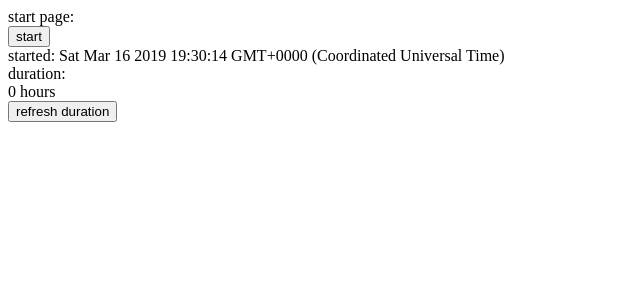
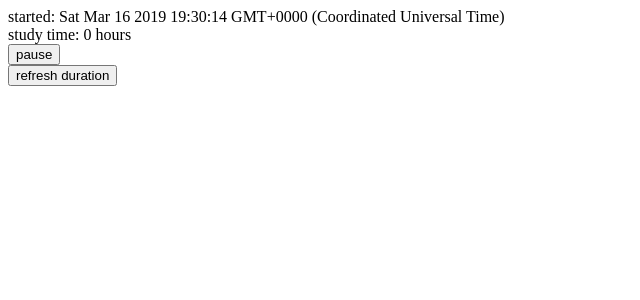
Before and after one commit to iarigby/lerna, an Angular app: page /study-session in a window 1280 px wide. Both pictures are taken after a click on the button "start". Shown: the top 300 px of the page, without its empty margins (0-640 px from the left). Built offline with nearby package versions, Linux system fonts and the light colour scheme.

Commit message:
study-session: breaks kinda work

```diff
--- a/src/app/study-session/study-session.component.html
+++ b/src/app/study-session/study-session.component.html
@@ -1,21 +1,31 @@
 <div>
-  <div>
-    <div>start page: </div>
-    <!-- <input></input> -->
-    <button (click)="start_session(54)">start</button>
+  <div *ngIf="!session">
+    <div>
+      <div>start page: </div>
+      <!-- <input></input> -->
+      <button (click)="start_session(54)">start</button>
+    </div>
   </div>
   <!-- button available if book has another session with finished page -->
   <button *ngIf="false" (click)="start_session(____)">continue from page </button>
   <div *ngIf="session">
     <div> started: {{session.segments[0].start}} </div>
-    <div> duration:
+    <div> study time:
       <!-- TODO "duration:" needs to be removed or replaced (example, you've been studying for:) -->
       <!-- TODO why is it 1 hour when it starts? -->
-      <div *ngIf="duration.getHours() - 1"> {{duration.getHours()}} hours </div>
-      <div *ngIf="duration.getMinutes()"> {{duration.getMinutes()}} minutes </div>
-      <div *ngIf="duration.getSeconds()"> {{duration.getSeconds()}} seconds </div>
+      <span *ngIf="duration.getHours() - 1"> {{duration.getHours()}} hours </span>
+      <span *ngIf="duration.getMinutes()"> {{duration.getMinutes()}} minutes </span>
+      <span *ngIf="duration.getSeconds()"> {{duration.getSeconds()}} seconds </span>
       <!--TODO find efficient way to automatically refresh and display-->
     </div>
+    <div *ngIf="breaks_count">
+       breaks: {{breaks_count}} for {{breaks_duration.getMinutes()}}
+    </div>
+    <div>
+      <button *ngIf="!this.session.segments[0].end" (click)="pause_session()">pause</button>
+      <button *ngIf="this.session.segments[0].end" (click)="resume_session()">resume</button>
+    </div>
+
     <!--
       pause and skip
         skip:
@@ -23,7 +33,10 @@
           breaks less then a minute will be ignored
           for this purpose (or have some other way of differenciating
           breaks and skips)
+          when skip starts, start page and end page are 'partially'
+          skipped (so in stats it will count as half)
+          and the other ones are completely skipped
      -->
-    <button (click)="calculate_duration()">refresh duration</button>
+    <button (click)="refresh()">refresh duration</button>
   </div>
 </div>
--- a/src/app/study-session/study-session.component.ts
+++ b/src/app/study-session/study-session.component.ts
@@ -12,7 +12,10 @@ export class StudySessionComponent implements OnInit {
 
   book: Book;
   session: Session;
+  total_time: Date;
   duration: Date;
+  breaks_count: number;
+  breaks_duration: Date;
 
   ngOnInit() {
   }
@@ -41,10 +44,22 @@ export class StudySessionComponent implements OnInit {
     // for segments just write time, start page, end page
   }
 
+  refresh() {
+    this.calculate_duration();
+    if(this.session.segments.length > 1) {
+      this.calculate_breaks();
+    }
+  }
+  calculate_breaks() {
+    this.breaks_count = this.session.segments.length;
+    const diff = this.session.segments[1].end.getTime() - this.session.segments[this.session.segments.length - 1].start.getTime();
+    this.total_time = new Date(diff)
+    this.breaks_duration = new Date(this.total_time.getTime() - this.duration.getTime())
+  }
   calculate_duration() {
     const difference = this.session.segments.map(seg => {
       return (seg.end || new Date()).getTime() - seg.start.getTime()
-    }).reduce((a,b) => a+b) // because .sum is too much to ask from a language
+    }).reduce((a, b) => a + b) // because .sum is too much to ask from a language
     // TODO for some reason the initial difference is 1 hour
     this.duration = new Date(difference)
   }
```
